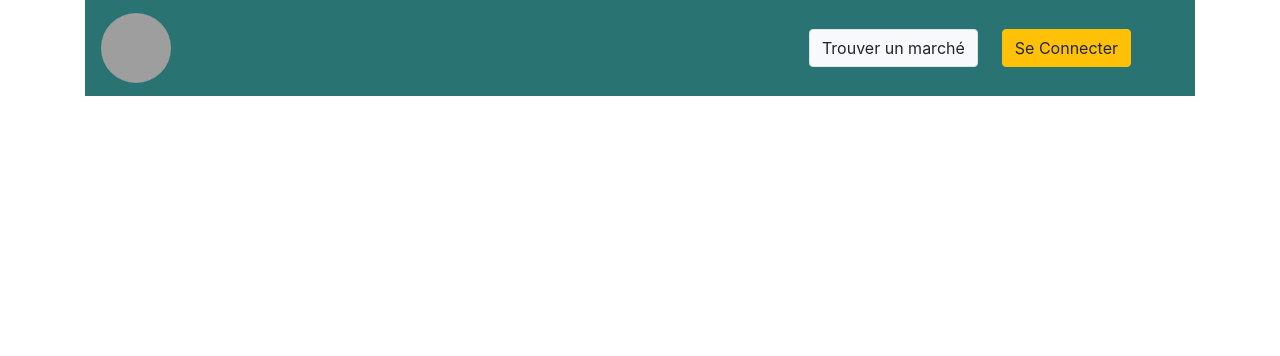
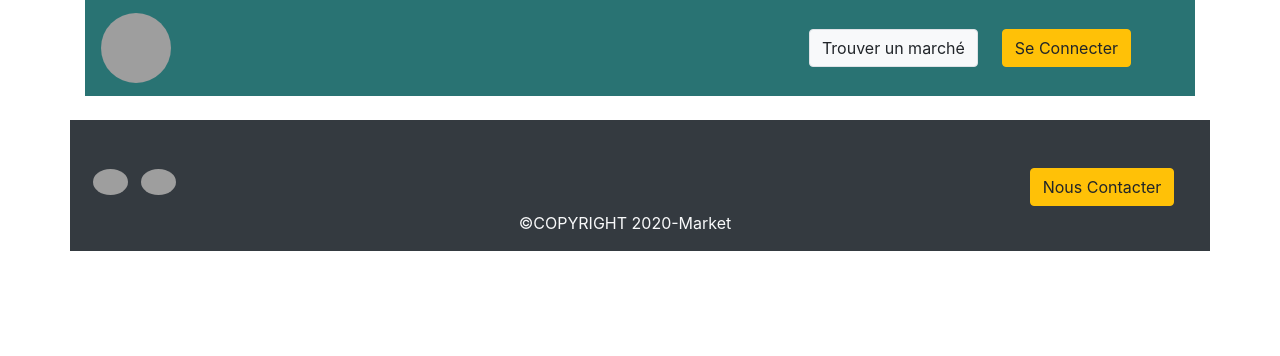
Before and after one commit to rouge13/markets, a Symfony app: template templates/pages/public/base.html.twig in a window 1280 px wide. Shown: the top 356 px of the page. Run offline with Twig, Linux system fonts and the light colour scheme; the template is opened without the code that fills it, so the values that code supplies are empty; some libraries are stand-ins or nearby versions; grey boxes are pictures that could not be loaded.

Commit message:
- about.html.twig (manque le lien) -  footer.html.twig ( manque le lien) -  base.html.twig (manque le lien)

```diff
--- a/src/Controller/DefaultController.php
+++ b/src/Controller/DefaultController.php
@@ -9,12 +9,12 @@ use Symfony\Bundle\FrameworkBundle\Controller\AbstractController;
 class DefaultController extends AbstractController
 {
     public function home(){
-        return $this->render('pages/home.html.twig');
+        return $this->render('pages/public/home.html.twig');
     }
 
 
     public function about(){
-        return $this->render('/pages/about.html.twig');
+        return $this->render('/pages/public/about.html.twig');
     }
 
     public function login(){
--- a/templates/pages/public/base.html.twig
+++ b/templates/pages/public/base.html.twig
@@ -19,7 +19,7 @@
 <div class="container">
     {%  include "/pages/public/components/navbar.html.twig"  %}
     {% block body %}{% endblock %}
-
+    {%  include "/pages/public/components/footer.html.twig"  %}
     {% block javascripts %}
     <script src="https://code.jquery.com/jquery-3.2.1.slim.min.js" integrity="sha384-KJ3o2DKtIkvYIK3UENzmM7KCkRr/rE9/Qpg6aAZGJwFDMVNA/GpGFF93hXpG5KkN" crossorigin="anonymous"></script>
     <script src="https://cdnjs.cloudflare.com/ajax/libs/popper.js/1.12.9/umd/popper.min.js" integrity="sha384-ApNbgh9B+Y1QKtv3Rn7W3mgPxhU9K/ScQsAP7hUibX39j7fakFPskvXusvfa0b4Q" crossorigin="anonymous"></script>
--- /dev/null
+++ b/templates/pages/public/components/footer.html.twig
@@ -0,0 +1,36 @@
+<div class="row justify-content-between pl-2 pr-2 pt-5 bg-dark mt-4" >
+
+    <div  class="col-md-4">
+
+        <p class="text-light">
+
+            <a target="_blank" href="http://facebook.com/market">
+                <img src="https://fr.facebookbrand.com/wp-content/uploads/2019/06/f_logo_RGB-Blue_512.png" width="35px" alt="" class="mr-2" style="border-radius: 50%">
+            </a>
+            <a target="_blank" href="http://twitter.com/market">
+
+                <img src="https://iutv.univ-paris13.fr/wp-content/uploads/logo-rond-twitter.png" width="35px" alt="" style="border-radius: 50%">
+
+            </a>
+
+        </p>
+
+    </div>
+
+
+    <div class="col-md-2">
+
+    <button class="btn btn-warning">  Nous Contacter   </button>
+
+    </div>
+
+    <div class="row col-md-12 justify-content-center">
+
+        <p class="text-center text-light">
+           ©COPYRIGHT 2020-Market
+
+        </p>
+
+    </div>
+
+</div>
```
Also changed, not shown: templates/pages/public/about.html.twig (added), templates/pages/public/home.html.twig (renamed from templates/pages/home.html.twig).
